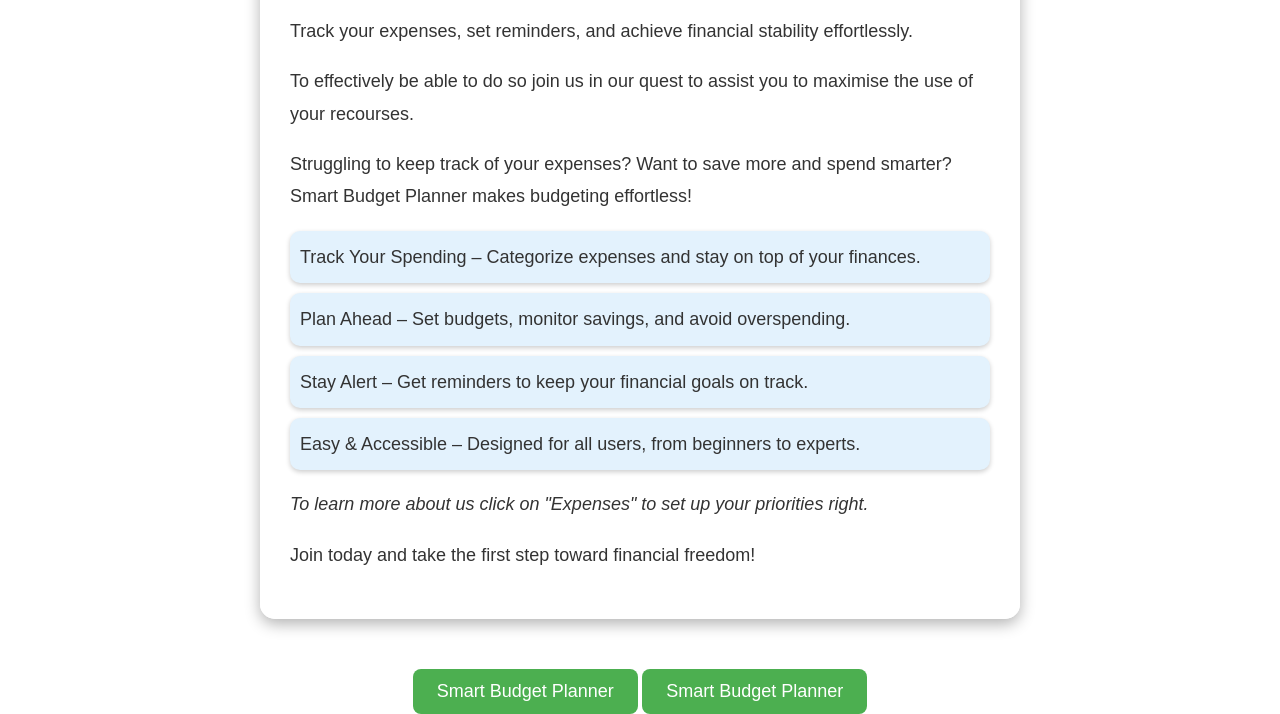
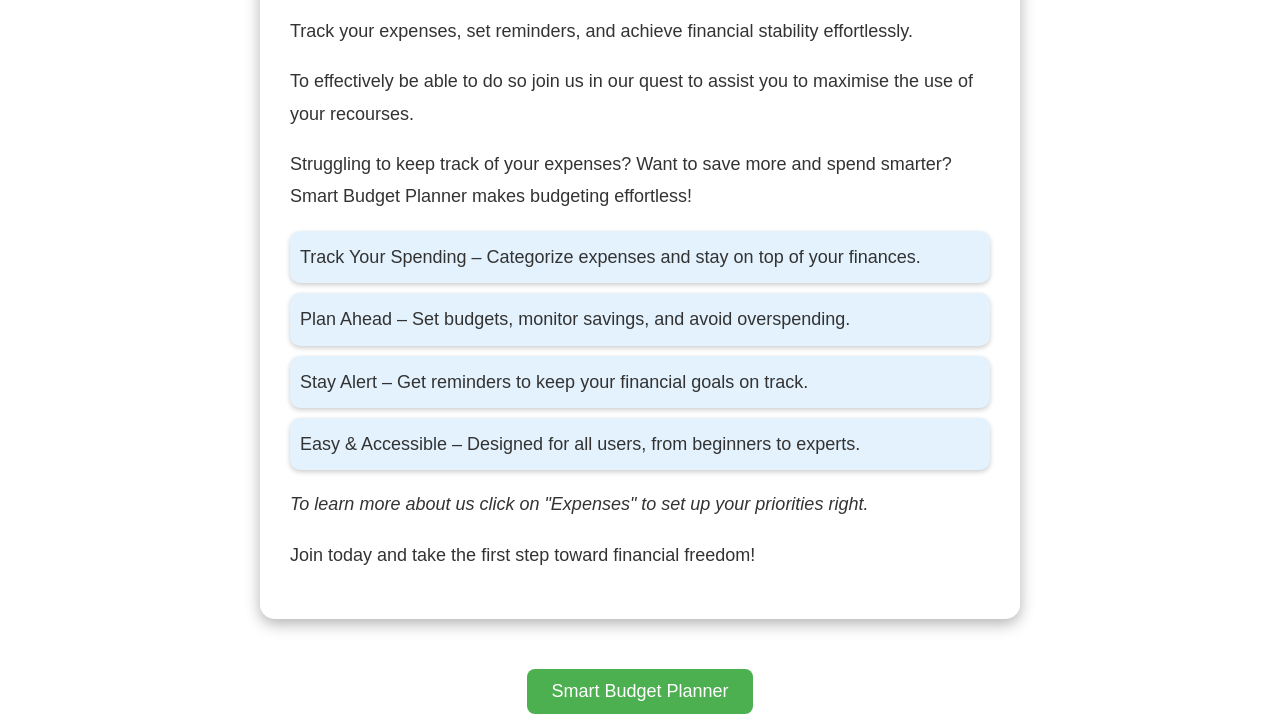
Before and after one commit to Joram-tec/Final, a plain HTML site: page index.html in a window 1280 px wide. Shown: the part 242-956 px from the top of the page. Drawn offline with Linux system fonts and the light colour scheme; files whose address does not match are found by name.

```diff
--- a/index.html
+++ b/index.html
@@ -45,7 +45,6 @@
             <p>Join today and take the first step toward financial freedom! </p>
         </section>
         <section>
-            <button id="budgetPlannerBtn" class="btn-primary">Smart Budget Planner</button>
         <a href="expenses.html">
                 <button id="budgetPlannerBtn" class="btn-primary">Smart Budget Planner</button>
         </a>
```
